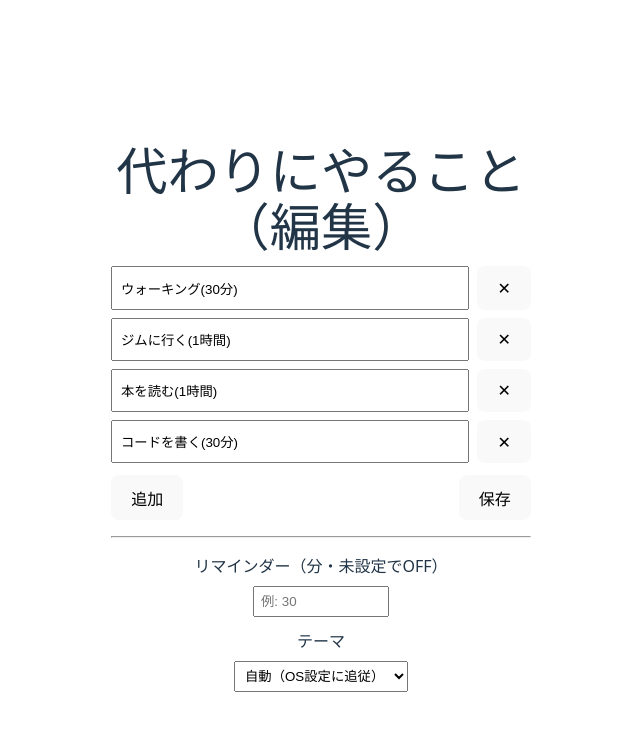
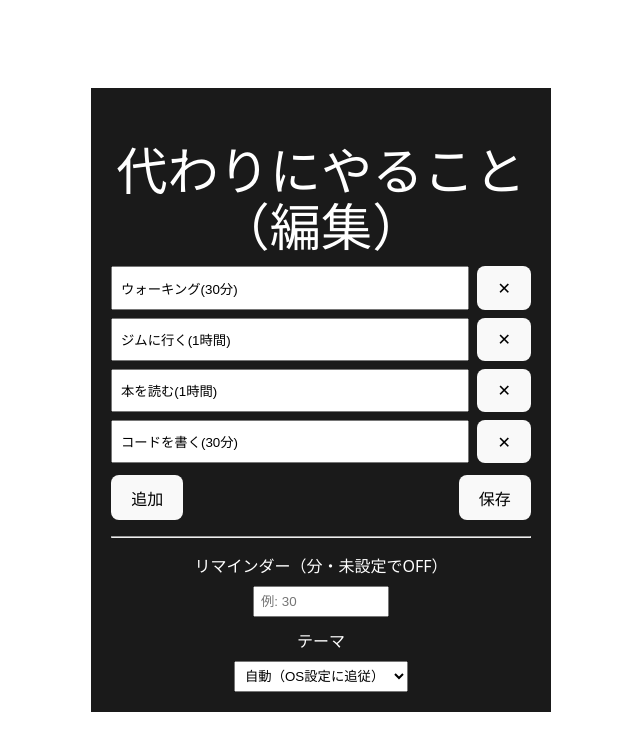
Before and after one commit to HirokiTsurunaga/youtube-blocker, a React (Vite) app: page / in a window 1280 px wide. Shown: the top 750 px of the page, without its empty margins (319-959 px from the left). Built offline with nearby package versions, Linux system fonts and the light colour scheme.

Commit message:
feat(popup): instant theme preview by applying data-yb-theme and CSS vars

```diff
--- a/src/App.tsx
+++ b/src/App.tsx
@@ -1,4 +1,5 @@
 import './App.css'
+import './content.css'
 import { useEffect, useState } from 'react'
 import type { Task } from './types/domain'
 import { loadTasks, saveTasks, loadSettings, saveSettings } from './utils/storage'
@@ -12,6 +13,16 @@ function App() {
     loadTasks().then(setTasks)
     loadSettings().then(setSettings)
   }, [])
+
+  // テーマ即時反映（ポップアップ内でのプレビュー）
+  useEffect(() => {
+    const theme = settings.theme ?? 'auto'
+    document.documentElement.setAttribute('data-yb-theme', theme)
+    return () => {
+      // 破棄時に元へ戻す必要はないが、念のため削除
+      document.documentElement.removeAttribute('data-yb-theme')
+    }
+  }, [settings.theme])
 
   const addTask = () => {
     setTasks([...tasks, { id: crypto.randomUUID(), text: '' }])
@@ -37,7 +48,7 @@ function App() {
   }
 
   return (
-    <div style={{ width: '420px', padding: '20px' }}>
+    <div style={{ width: '420px', padding: '20px', backgroundColor: 'var(--yb-bg)', color: 'var(--yb-text)' }}>
       <h1 style={{ marginBottom: '12px' }}>代わりにやること（編集）</h1>
       {tasks.map(task => (
         <div key={task.id} style={{ display: 'flex', gap: '8px', marginBottom: '8px' }}>
```
